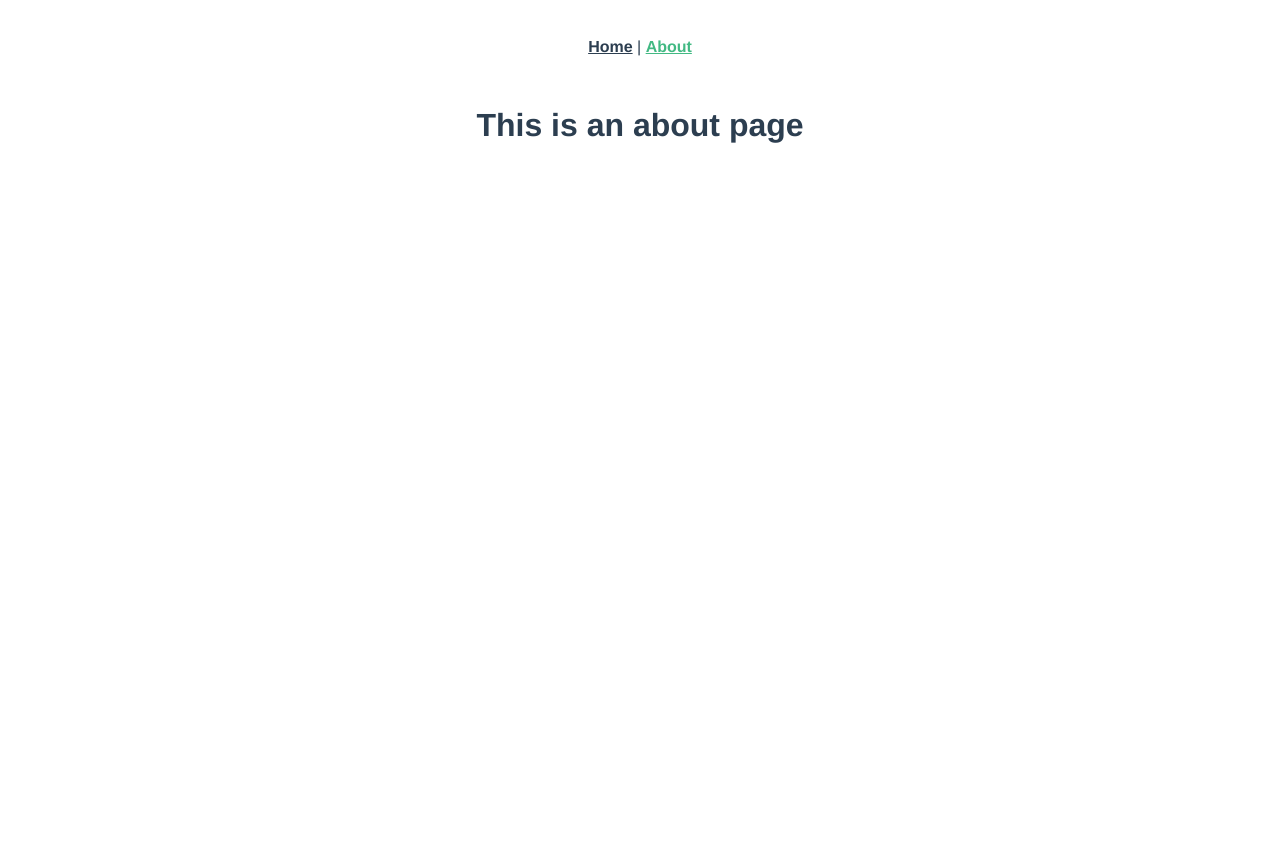
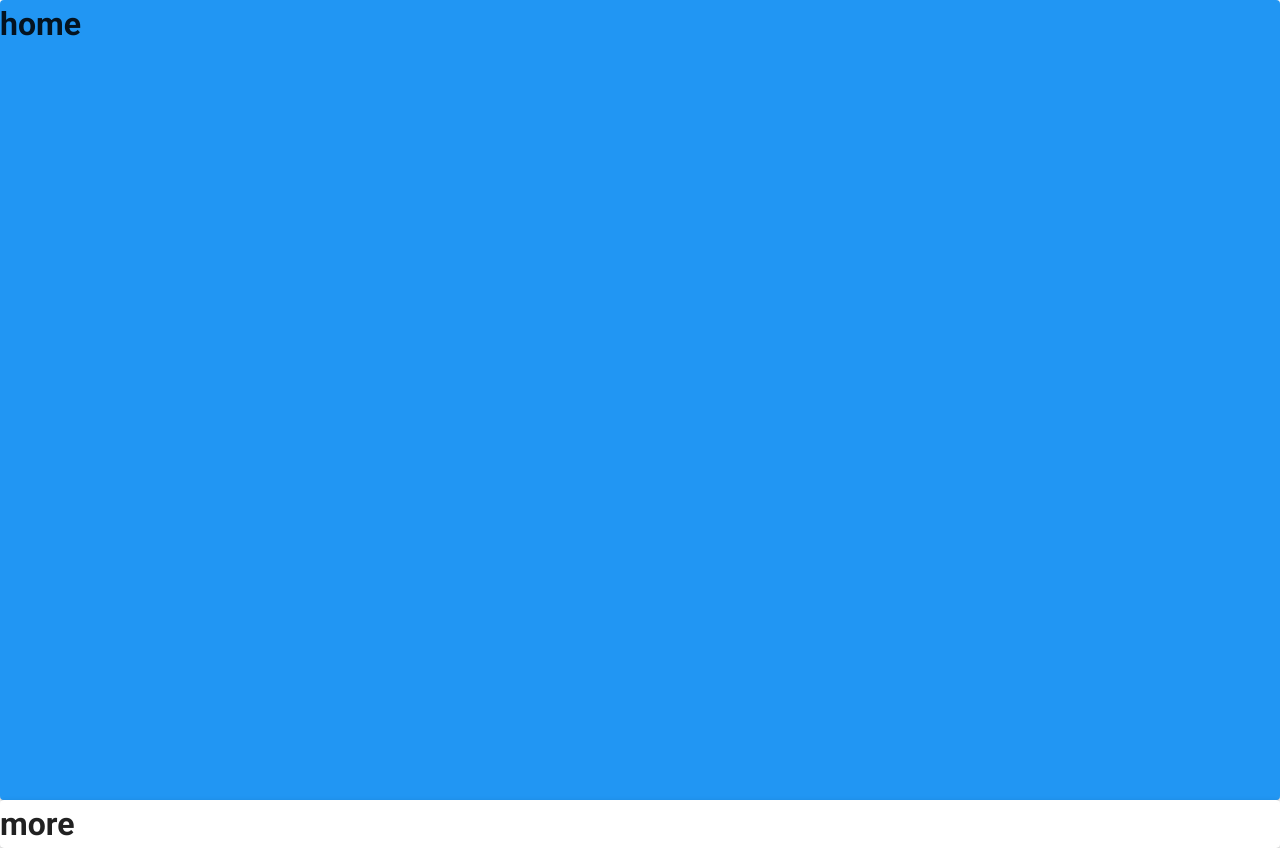
Before and after one commit to musicteachj/new-port, a Vue app: page /about in a window 1280 px wide. Before the commit the page ends 800 px from the top, so only its background shows below. Built offline with nearby package versions, Linux system fonts and the light colour scheme.

Commit message:
add vuetify, class comps, top and bottom for Home comp

```diff
--- a/public/index.html
+++ b/public/index.html
@@ -6,6 +6,8 @@
     <meta name="viewport" content="width=device-width,initial-scale=1.0">
     <link rel="icon" href="<%= BASE_URL %>favicon.ico">
     <title><%= htmlWebpackPlugin.options.title %></title>
+    <link rel="stylesheet" href="https://fonts.googleapis.com/css?family=Roboto:100,300,400,500,700,900">
+    <link rel="stylesheet" href="https://cdn.jsdelivr.net/npm/@mdi/font@latest/css/materialdesignicons.min.css">
   </head>
   <body>
     <noscript>
--- a/src/App.vue
+++ b/src/App.vue
@@ -1,32 +1,22 @@
 <template>
-  <div id="app">
-    <div id="nav">
-      <router-link to="/">Home</router-link> |
-      <router-link to="/about">About</router-link>
-    </div>
-    <router-view/>
-  </div>
+  <v-app>
+    <v-main id="main">
+      <Home />
+    </v-main>
+  </v-app>
 </template>
 
-<style lang="scss">
-#app {
-  font-family: Avenir, Helvetica, Arial, sans-serif;
-  -webkit-font-smoothing: antialiased;
-  -moz-osx-font-smoothing: grayscale;
-  text-align: center;
-  color: #2c3e50;
+<script lang="ts">
+import Vue from 'vue';
+import Component from 'vue-class-component';
+import Home from './views/Home.vue';
+
+@Component({
+  components: {
+    Home
+  }
+})
+export default class App extends Vue {
+
 }
-
-#nav {
-  padding: 30px;
-
-  a {
-    font-weight: bold;
-    color: #2c3e50;
-
-    &.router-link-exact-active {
-      color: #42b983;
-    }
-  }
-}
-</style>
+</script>
--- a/src/components/HelloWorld.vue
+++ /dev/null
@@ -1,60 +0,0 @@
-<template>
-  <div class="hello">
-    <h1>{{ msg }}</h1>
-    <p>
-      For a guide and recipes on how to configure / customize this project,<br>
-      check out the
-      <a href="https://cli.vuejs.org" target="_blank" rel="noopener">vue-cli documentation</a>.
-    </p>
-    <h3>Installed CLI Plugins</h3>
-    <ul>
-      <li><a href="https://github.com/vuejs/vue-cli/tree/dev/packages/%40vue/cli-plugin-babel" target="_blank" rel="noopener">babel</a></li>
-      <li><a href="https://github.com/vuejs/vue-cli/tree/dev/packages/%40vue/cli-plugin-typescript" target="_blank" rel="noopener">typescript</a></li>
-      <li><a href="https://github.com/vuejs/vue-cli/tree/dev/packages/%40vue/cli-plugin-router" target="_blank" rel="noopener">router</a></li>
-      <li><a href="https://github.com/vuejs/vue-cli/tree/dev/packages/%40vue/cli-plugin-eslint" target="_blank" rel="noopener">eslint</a></li>
-    </ul>
-    <h3>Essential Links</h3>
-    <ul>
-      <li><a href="https://vuejs.org" target="_blank" rel="noopener">Core Docs</a></li>
-      <li><a href="https://forum.vuejs.org" target="_blank" rel="noopener">Forum</a></li>
-      <li><a href="https://chat.vuejs.org" target="_blank" rel="noopener">Community Chat</a></li>
-      <li><a href="https://twitter.com/vuejs" target="_blank" rel="noopener">Twitter</a></li>
-      <li><a href="https://news.vuejs.org" target="_blank" rel="noopener">News</a></li>
-    </ul>
-    <h3>Ecosystem</h3>
-    <ul>
-      <li><a href="https://router.vuejs.org" target="_blank" rel="noopener">vue-router</a></li>
-      <li><a href="https://vuex.vuejs.org" target="_blank" rel="noopener">vuex</a></li>
-      <li><a href="https://github.com/vuejs/vue-devtools#vue-devtools" target="_blank" rel="noopener">vue-devtools</a></li>
-      <li><a href="https://vue-loader.vuejs.org" target="_blank" rel="noopener">vue-loader</a></li>
-      <li><a href="https://github.com/vuejs/awesome-vue" target="_blank" rel="noopener">awesome-vue</a></li>
-    </ul>
-  </div>
-</template>
-
-<script lang="ts">
-import { Component, Prop, Vue } from 'vue-property-decorator';
-
-@Component
-export default class HelloWorld extends Vue {
-  @Prop() private msg!: string;
-}
-</script>
-
-<!-- Add "scoped" attribute to limit CSS to this component only -->
-<style scoped lang="scss">
-h3 {
-  margin: 40px 0 0;
-}
-ul {
-  list-style-type: none;
-  padding: 0;
-}
-li {
-  display: inline-block;
-  margin: 0 10px;
-}
-a {
-  color: #42b983;
-}
-</style>
--- a/src/main.ts
+++ b/src/main.ts
@@ -1,10 +1,12 @@
 import Vue from 'vue'
 import App from './App.vue'
-import router from './router'
+// import router from './router'
+import vuetify from './plugins/vuetify';
 
 Vue.config.productionTip = false
 
 new Vue({
-  router,
+  // router,
+  vuetify,
   render: h => h(App)
 }).$mount('#app')
--- /dev/null
+++ b/src/plugins/vuetify.ts
@@ -0,0 +1,27 @@
+// import Vue from 'vue';
+// import Vuetify from 'vuetify/lib';
+
+// Vue.use(Vuetify);
+
+// export default new Vuetify({
+//   icons: {
+//     iconfont: 'mdi',
+//   },
+// });
+
+import Vue from 'vue';
+import Vuetify from 'vuetify';
+import "vuetify/dist/vuetify.min.css";
+
+const opts: any = {
+  // options: {
+  //   customProperties: true
+  // },
+  icons: {
+    iconfont: 'mdi',
+  },
+};
+
+Vue.use(Vuetify);
+
+export default new Vuetify(opts);
--- a/src/views/About.vue
+++ /dev/null
@@ -1,5 +0,0 @@
-<template>
-  <div class="about">
-    <h1>This is an about page</h1>
-  </div>
-</template>
--- a/src/views/Home.vue
+++ b/src/views/Home.vue
@@ -1,18 +1,55 @@
 <template>
-  <div class="home">
-    <img alt="Vue logo" src="../assets/logo.png">
-    <HelloWorld msg="Welcome to Your Vue.js App"/>
+  <div id="home">
+    <v-card
+      id="top"
+      :height="window.height"
+      :width="window.width"
+      color="blue">
+      <h1>home</h1>
+    </v-card>
+    <v-card
+      id="bottom">
+      <h1>more</h1>
+    </v-card>
+
   </div>
 </template>
 
-<script>
-// @ is an alias to /src
-import HelloWorld from '@/components/HelloWorld.vue'
+<script lang="ts">
+import Vue from 'vue';
+import Component from 'vue-class-component';
 
-export default {
-  name: 'Home',
-  components: {
-    HelloWorld
+@Component({})
+export default class Home extends Vue {
+  // LOCAL VARIABLES ------------------
+   window: any = {
+    width: 0,
+    height: 0
   }
+
+  // COMPUTED -------------------------
+
+  // EVENTS ---------------------------
+
+  // LIFECYCLE EVENTS -----------------
+  created() {
+    window.addEventListener('resize', this.handleResize)
+    this.handleResize();
+  }
+
+  destroyed() {
+    window.removeEventListener('resize', this.handleResize)
+  }
+
+  // METHODS --------------------------
+  handleResize() {
+    this.window.width = window.innerWidth;
+    this.window.height = window.innerHeight;
+  }
+
 }
 </script>
+
+<style scoped>
+
+</style>
--- /dev/null
+++ b/vue.config.js
@@ -0,0 +1,5 @@
+module.exports = {
+  "transpileDependencies": [
+    "vuetify"
+  ]
+}
```
Also changed, not shown: package.json (+6 -2 lines), src/assets/logo.svg (added), 1 other file (tests, documents, lock files or other folders).
